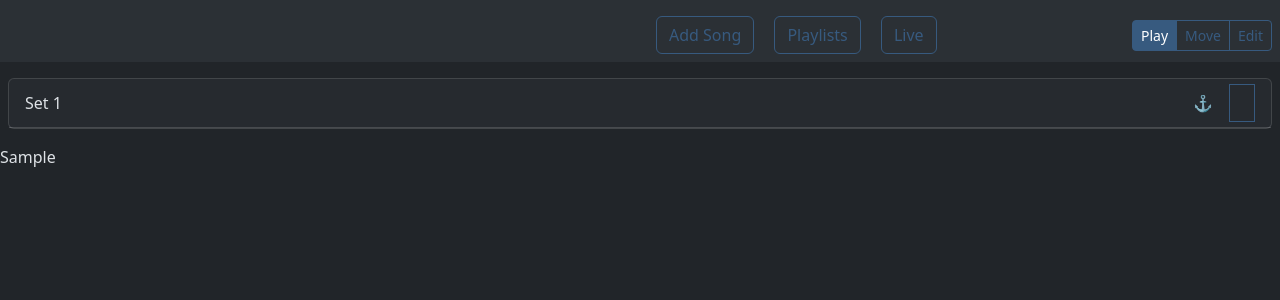
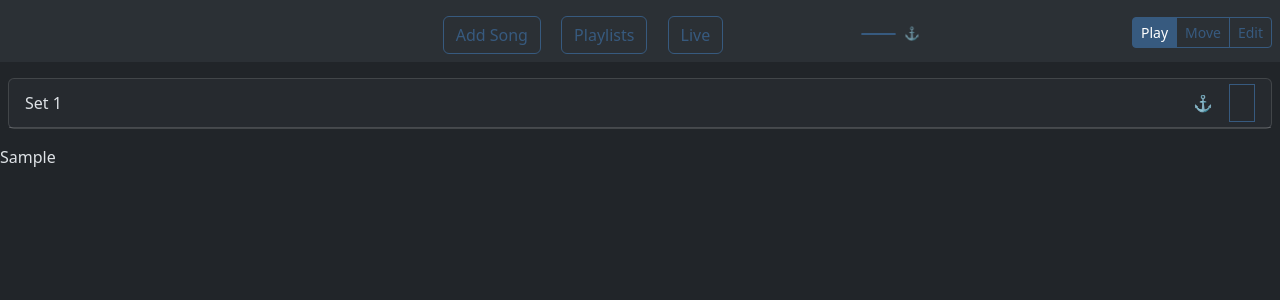
Before and after one commit to martinspinler/livelist, a Flask app: template livelist/templates/band.html in a window 1280 px wide. Shown: the top 300 px of the page. Run offline with Flask 3, Linux system fonts and the light colour scheme; the template is opened without the code that fills it: most values are stand-ins (such as "Sample title", 1, 10 or a date in 2020); some libraries are stand-ins or nearby versions.

Commit message:
feat: status text with anchor position

```diff
--- a/livelist/static/css/custom.css
+++ b/livelist/static/css/custom.css
@@ -44,6 +44,37 @@
 /* Move-to-anchor button */
 .livelist-item-move-to-anchor {
     color: var(--bs-primary);
+}
+
+/* Navbar anchor info */
+#anchor-info-dir {
+    font-size: 0.8em;
+}
+
+.anchor-info-symbol {
+    font-size: 0.9em;
+}
+
+#anchor-info-pos {
+    min-width: 2.5em;
+    text-align: center;
+    vertical-align: middle;
+    line-height: 1.4;
+}
+
+#anchor-info-name {
+    display: inline-block;
+    max-width: 10em;
+    overflow: hidden;
+    text-overflow: ellipsis;
+    white-space: nowrap;
+    vertical-align: middle;
+}
+
+@media (min-width: 768px) {
+    #anchor-info-name {
+        max-width: 18em;
+    }
 }
 
 .container-fluid {
--- a/livelist/static/js/app.js
+++ b/livelist/static/js/app.js
@@ -207,6 +207,30 @@ function initApplication() {
 
         // Update move-to-anchor button visibility
         update_move_to_anchor_visibility();
+
+        // Update navbar anchor info
+        update_anchor_info();
+    }
+
+    function update_anchor_info() {
+        const posEl = document.getElementById('anchor-info-pos');
+        const nameEl = document.getElementById('anchor-info-name');
+        const dirEl = document.getElementById('anchor-info-dir');
+        const infoEl = document.getElementById('anchor-info');
+
+        if (!posEl || !nameEl || !dirEl || !infoEl) return;
+
+        if (state.anchorItem == null) {
+            posEl.textContent = '0';
+            nameEl.textContent = 'Top';
+            dirEl.className = 'bi bi-arrow-down';
+        } else {
+            const position = state.anchorItem.querySelector('.livelist-item-position');
+            const name = state.anchorItem.querySelector('.song-name');
+            posEl.textContent = position ? position.textContent : '';
+            nameEl.textContent = name ? name.textContent : '';
+            dirEl.className = state.anchorItemSticky ? 'bi bi-arrow-up' : 'bi bi-arrow-down';
+        }
     }
 
     /* Songlist */
--- a/livelist/templates/band.html
+++ b/livelist/templates/band.html
@@ -146,6 +146,13 @@
             <button class="btn btn-warning bi bi-sort-numeric-down" id="edit-sort" title="Update order">Update
                 order</button>
         </div>
+    </div>
+    <div class="container-fluid mt-1">
+        <span class="navbar-text text-muted small me-2" id="anchor-info">
+            <span class="btn btn-primary btn-sm px-1 py-0" id="anchor-info-pos"></span>
+            <span id="anchor-info-name"></span> <span class="anchor-info-symbol">⚓</span><i id="anchor-info-dir"
+                class="bi bi-arrow-down"></i>
+        </span>
         <div class="btn-group btn-group-sm ms-auto" id="mode-toggle">
             <button class="btn btn-primary" id="mode-play" title="Play mode"><i class="bi bi-play-fill"></i> <span
                     class="d-none d-md-inline">Play</span></button>
```
